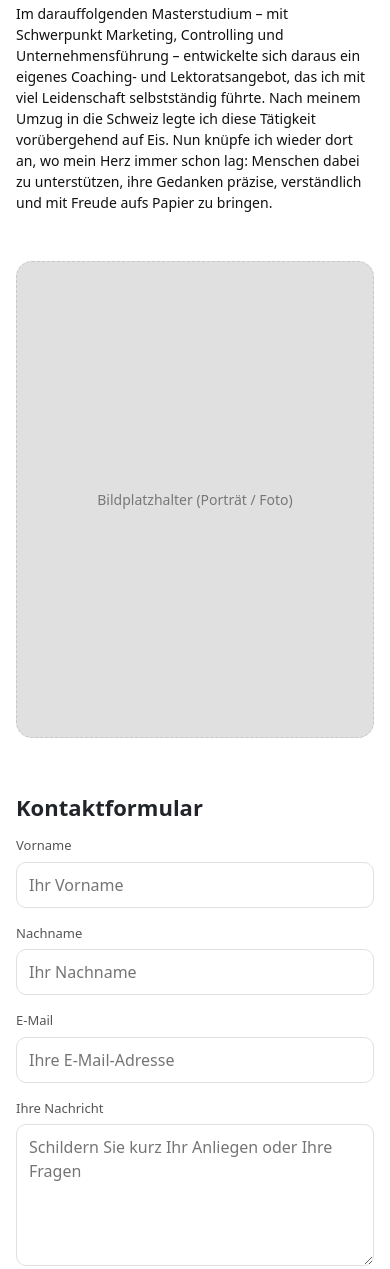
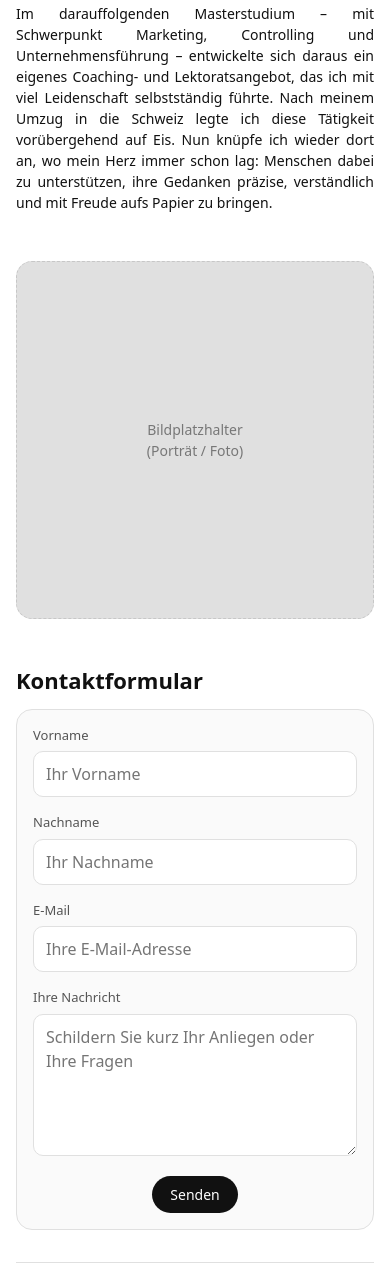
Before and after one commit to Marina-foodie/portfolio-project, a plain HTML site: page about.html in a window 390 px wide. Shown: the part 468-1737 px from the top of the page. Drawn offline with nearby package versions, Linux system fonts and the light colour scheme.

Commit message:
Formular, About, CSS

```diff
--- a/about.html
+++ b/about.html
@@ -5,21 +5,24 @@
     <title>Über mich – Atelier Klartext</title>
     <meta name="description" content="Lektorat, Korrektorat & Coaching" />
     <meta name="viewport" content="width=device-width, initial-scale=1.0" />
-    <link rel="stylesheet" href="style.css" />
+
+    <!-- Bootstrap zuerst laden -->
     <link
       href="https://cdn.jsdelivr.net/npm/bootstrap@5.3.0-alpha1/dist/css/bootstrap.min.css"
       rel="stylesheet"
     />
+
+    <!-- Eigene Styles danach -->
+    <link rel="stylesheet" href="style.css" />
   </head>
   <body>
     <div class="page-wrapper">
       <header>
         <div class="logo">Atelier Klartext</div>
         <nav>
-          <a href="about.html" class="active">Über mich</a>
           <a href="index.html">Home</a>
           <a href="angebot.html">Mein Angebot</a>
-          <a href="index.html#kontakt" class="btn-primary"
+          <a href="#kontaktformular" class="btn-primary"
             >Kontaktieren Sie mich</a
           >
         </nav>
@@ -55,12 +58,12 @@
 
           <!-- Bildplatzhalter, später durch <img> ersetzen -->
           <div class="about-image-placeholder">
-            Bildplatzhalter (Porträt / Foto)
+            Bildplatzhalter<br />(Porträt / Foto)
           </div>
         </section>
 
         <!-- Kontaktformular -->
-        <section class="contact-section">
+        <section class="contact-section" id="kontaktformular">
           <h2 class="section-title">Kontaktformular</h2>
 
           <form class="contact-form" action="#" method="post">
--- a/style.css
+++ b/style.css
@@ -16,9 +16,13 @@
   margin: 0;
   padding: 0;
 }
+html {
+  scroll-behavior: smooth;
+}
 
 body {
-      font-family: system-ui, -apple-system, BlinkMacSystemFont, "Segoe UI", sans-serif;
+  font-family: system-ui, -apple-system, BlinkMacSystemFont, "Segoe UI",
+    sans-serif;
   background: var(--bg);
   color: var(--text);
   line-height: 1.5;
@@ -64,6 +68,18 @@
   background: #f0f0f0;
 }
 
+/* Aktiver Menüpunkt */
+nav a.active {
+  background: #111111;
+  color: #ffffff;
+}
+
+nav a.active:hover {
+  background: #111111;
+  opacity: 0.9;
+}
+
+/* Buttons */
 .btn-primary {
   background: var(--button);
   color: var(--button-text);
@@ -81,8 +97,8 @@
 
 .btn-primary:hover {
   opacity: 0.9;
-      color: #111111;
-      background: #f0f0f0;
+  background: #000000;
+  color: #ffffff;
 }
 
 .btn-secondary {
@@ -110,7 +126,7 @@
   gap: 48px;
 }
 
-    /* HERO */
+/* HERO (Startseite) */
 .hero {
   display: grid;
   grid-template-columns: minmax(0, 3fr) minmax(0, 2fr);
@@ -150,7 +166,7 @@
   margin-bottom: 16px;
 }
 
-    /* FEATURES */
+/* FEATURES (Startseite) */
 .features {
   display: flex;
   flex-direction: column;
@@ -196,7 +212,7 @@
   color: var(--muted);
 }
 
-    /* CTA + IMAGE */
+/* CTA + IMAGE (Startseite) */
 .cta-section {
   display: grid;
   grid-template-columns: minmax(0, 1.5fr) minmax(0, 2fr);
@@ -229,8 +245,7 @@
   color: #777;
 }
 
-
-    /* TESTIMONIALS */
+/* TESTIMONIALS (Startseite) */
 .testimonials {
   display: flex;
   flex-direction: column;
@@ -307,39 +322,9 @@
   font-size: 10px;
 }
 
-    /* RESPONSIVE */
-    @media (max-width: 900px) {
-      .hero,
-      .cta-section {
-        grid-template-columns: 1fr;
-      }
-
-      .feature-grid,
-      .testimonial-grid {
-        grid-template-columns: 1fr;
-      }
-
-      header {
-        flex-direction: column;
-        align-items: flex-start;
-        gap: 12px;
-      }
-
-      nav {
-        flex-wrap: wrap;
-        justify-content: flex-start;
-      }
-    }
-
-    @media (max-width: 600px) {
-      .page-wrapper {
-        padding: 24px 16px 32px;
-        border-radius: 0;
-      }
-
-      .hero-title {
-        font-size: 26px;
-      }
+/* =========================
+   ABOUT PAGE
+   ========================= */
 
 .about-main {
   display: flex;
@@ -347,7 +332,6 @@
   gap: 40px;
 }
 
-/* Text + Bild nebeneinander */
 .about-layout {
   display: grid;
   grid-template-columns: minmax(0, 3fr) minmax(0, 2fr);
@@ -357,6 +341,7 @@
 
 .about-text-block {
   display: flex;
+  text-align: justify;
   flex-direction: column;
   gap: 12px;
 }
@@ -377,27 +362,33 @@
   color: var(--text);
 }
 
-/* Bildplatzhalter – responsive */
+/* Bildplatzhalter – responsive, hochkant */
 .about-image-placeholder {
   background: #e0e0e0;
   border-radius: var(--radius-lg);
   width: 100%;
-  aspect-ratio: 3 / 4;          /* hochkant wie im Layout */
+  aspect-ratio: 1 / 1; /* QUADRAT */
   border: 1px dashed #c7c7c7;
   display: flex;
   align-items: center;
   justify-content: center;
+  text-align: center;
+  padding: 12px;
   font-size: 14px;
   color: #777;
 }
 
-/* Kontaktformular */
+/* Kontaktformular-Bereich */
 .contact-section {
-  margin-top: 16px;
+  margin-top: 8px;
 }
 
 .contact-form {
   margin-top: 12px;
+  padding: 20px;
+  border-radius: 16px;
+  border: 1px solid var(--border);
+  background: #fafafa;
   display: flex;
   flex-direction: column;
   gap: 16px;
@@ -414,7 +405,7 @@
   flex-direction: column;
   gap: 6px;
   flex: 1;
-  min-width: 180px;
+  min-width: 200px;
 }
 
 .form-field.full-width {
@@ -428,11 +419,13 @@
 
 .form-field input,
 .form-field textarea {
+  width: 100%;
   padding: 10px 12px;
   border-radius: 10px;
   border: 1px solid var(--border);
   font: inherit;
   resize: vertical;
+  background: #ffffff;
 }
 
 .form-field input:focus,
@@ -443,24 +436,35 @@
 
 .contact-submit {
   margin-top: 4px;
+  width: auto; /* nur so breit wie nötig */
+  align-self: center;
 }
 
-/* Aktiver Menüpunkt in der Navigation */
-nav a.active {
-  background: #111111;
-  color: #ffffff;
-  border-radius: 999px;
+/* =========================
+   RESPONSIVE
+   ========================= */
+
+@media (max-width: 900px) {
+  .hero,
+  .cta-section,
+  .about-layout {
+    grid-template-columns: 1fr;
   }
 
-nav a.active:hover {
-  opacity: 0.9;
-  background: #111111;
+  .feature-grid,
+  .testimonial-grid {
+    grid-template-columns: 1fr;
   }
 
-/* Responsive Anpassungen für About-Layout */
-@media (max-width: 900px) {
-  .about-layout {
-    grid-template-columns: 1fr;
+  header {
+    flex-direction: column;
+    align-items: flex-start;
+    gap: 12px;
+  }
+
+  nav {
+    flex-wrap: wrap;
+    justify-content: flex-start;
   }
 
   .about-image-placeholder {
@@ -468,3 +472,18 @@ nav a.active:hover {
     margin: 0 auto;
   }
 }
+
+@media (max-width: 600px) {
+  .page-wrapper {
+    padding: 24px 16px 32px;
+    border-radius: 0;
+  }
+
+  .hero-title {
+    font-size: 26px;
+  }
+
+  .contact-form {
+    padding: 16px;
+  }
+}
```
Also changed, not shown: index.html (+9 -4 lines). Lines whose indentation alone changed are shown as unchanged.
